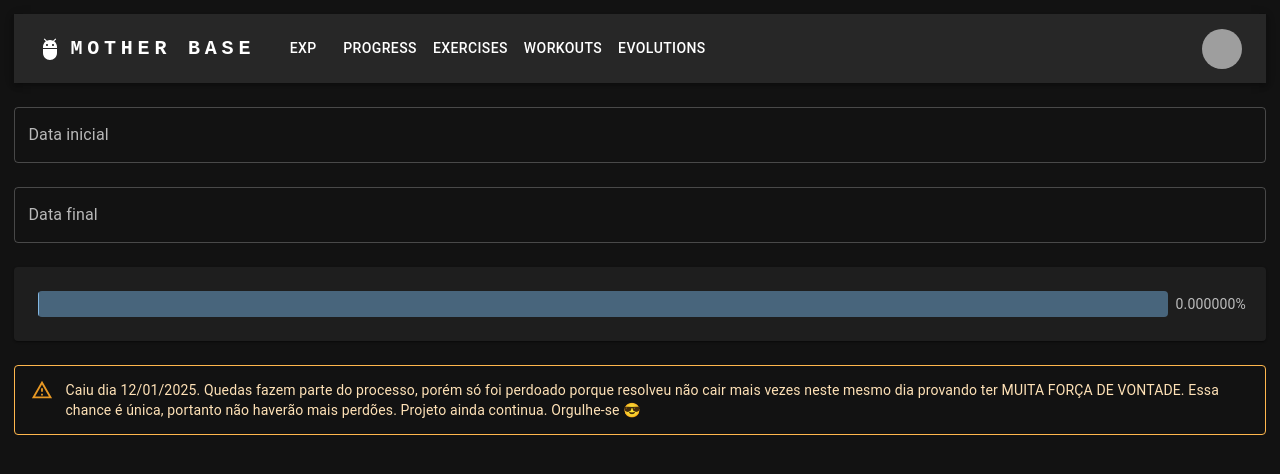
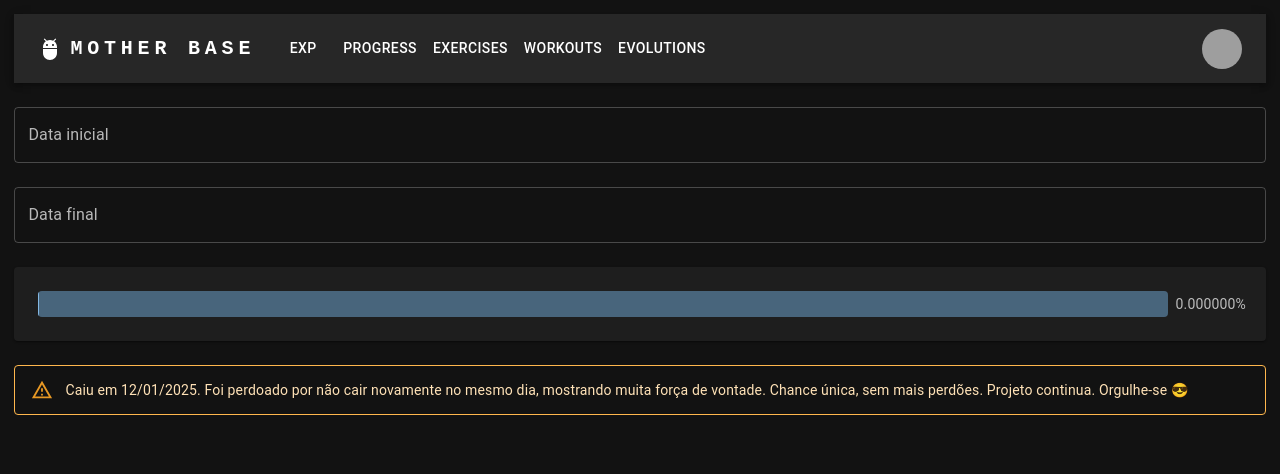
Before and after one commit to guiosouza/react-gamification-web-app, a Next.js app: page /progress in a window 1280 px wide. Shown: the top 474 px of the page. Built offline with nearby package versions, Linux system fonts and the light colour scheme; grey boxes are pictures that could not be loaded.

Commit message:
Refactor alert message in page.tsx for conciseness and clarity

```diff
--- a/src/app/progress/page.tsx
+++ b/src/app/progress/page.tsx
@@ -156,10 +156,9 @@ export default function LinearWithValueLabel() {
       </div>
       <div className="generic-container">
         <Alert variant="outlined" severity="warning" sx={{ marginTop: 1 }}>
-          Caiu dia 12/01/2025. Quedas fazem parte do processo, porém só foi
-          perdoado porque resolveu não cair mais vezes neste mesmo dia provando
-          ter MUITA FORÇA DE VONTADE. Essa chance é única, portanto não haverão
-          mais perdões. Projeto ainda continua. Orgulhe-se 😎
+          Caiu em 12/01/2025. Foi perdoado por não cair novamente no mesmo dia,
+          mostrando muita força de vontade. Chance única, sem mais perdões.
+          Projeto continua. Orgulhe-se 😎
         </Alert>
       </div>
     </Box>
```
